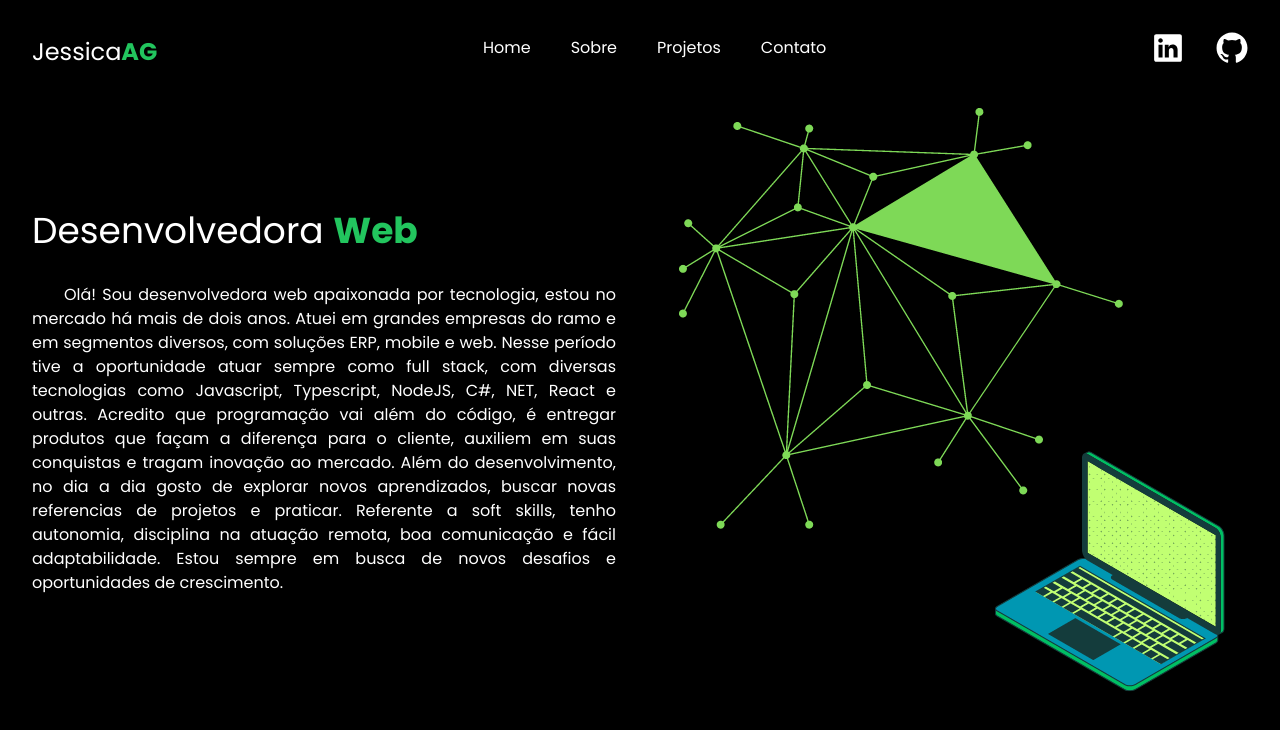
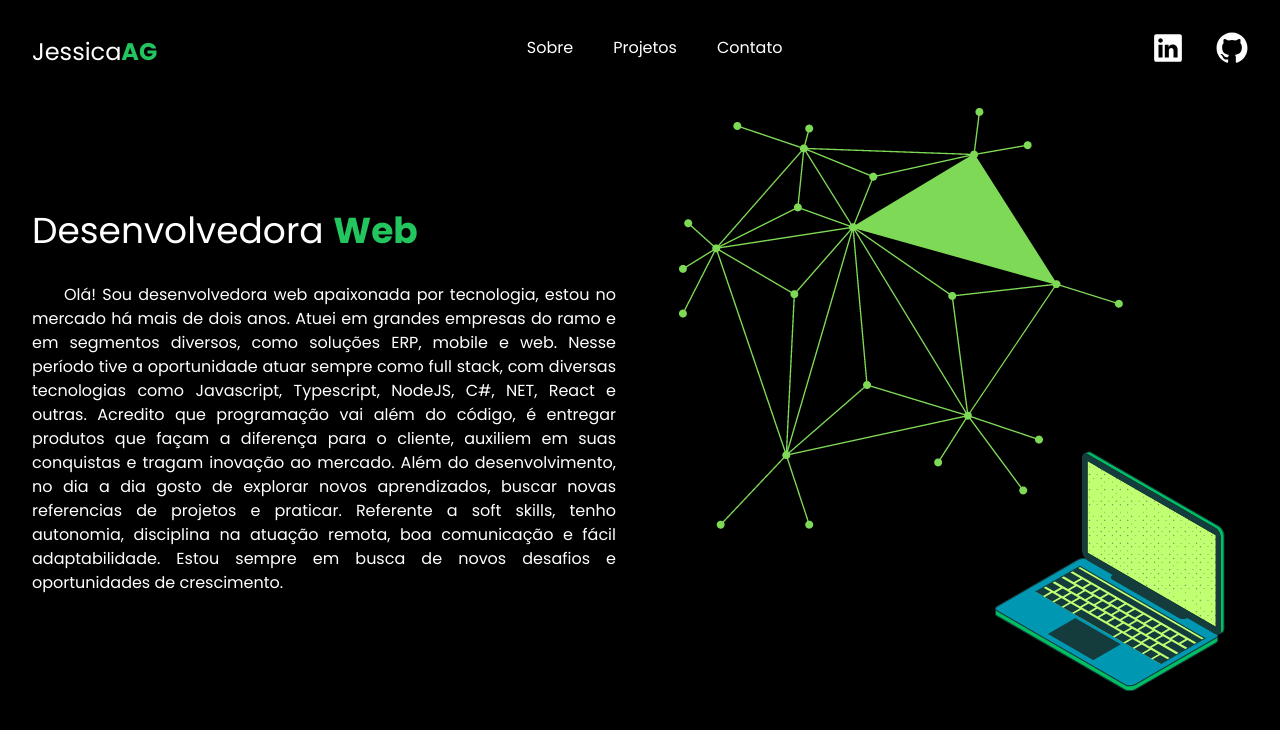
Before and after one commit to jessicaagrs/frontend_portifolio, a React (Vite) app: page / in a window 1280 px wide. Shown: the top 730 px of the page. Built offline with nearby package versions, Linux system fonts and the light colour scheme.

Commit message:
fix: removal of home link

```diff
--- a/src/components/application/about/About.tsx
+++ b/src/components/application/about/About.tsx
@@ -5,9 +5,9 @@ export default function About() {
                 <h1 className="text-4xl mb-8">
                     Desenvolvedora <span className="font-bold text-green-500">Web</span>
                 </h1>
-                <p className="indent-8 text-justify">
+                <p className="indent-8 text-justify text-base">
                     Olá! Sou desenvolvedora web apaixonada por tecnologia, estou no mercado há mais de dois anos. Atuei
-                    em grandes empresas do ramo e em segmentos diversos, com soluções ERP, mobile e web. Nesse período
+                    em grandes empresas do ramo e em segmentos diversos, como soluções ERP, mobile e web. Nesse período
                     tive a oportunidade atuar sempre como full stack, com diversas tecnologias como Javascript,
                     Typescript, NodeJS, C#, NET, React e outras. Acredito que programação vai além do código, é entregar
                     produtos que façam a diferença para o cliente, auxiliem em suas conquistas e tragam inovação ao
--- a/src/components/application/navbar/SiteAreas.tsx
+++ b/src/components/application/navbar/SiteAreas.tsx
@@ -1,9 +1,6 @@
 const SiteAreas = () => {
     return (
         <ul className="flex gap-10">
-            <li className="relative after:content-[''] after:block after:w-0 after:h-1 after:bg-white after:mt-1 after:duration-500 after:ease-in-out hover:after:w-full cursor-pointer">
-                Home
-            </li>
             <li className="relative after:content-[''] after:block after:w-0 after:h-1 after:bg-white after:mt-1 after:duration-500 after:ease-in-out hover:after:w-full cursor-pointer">
                 Sobre
             </li>
```
